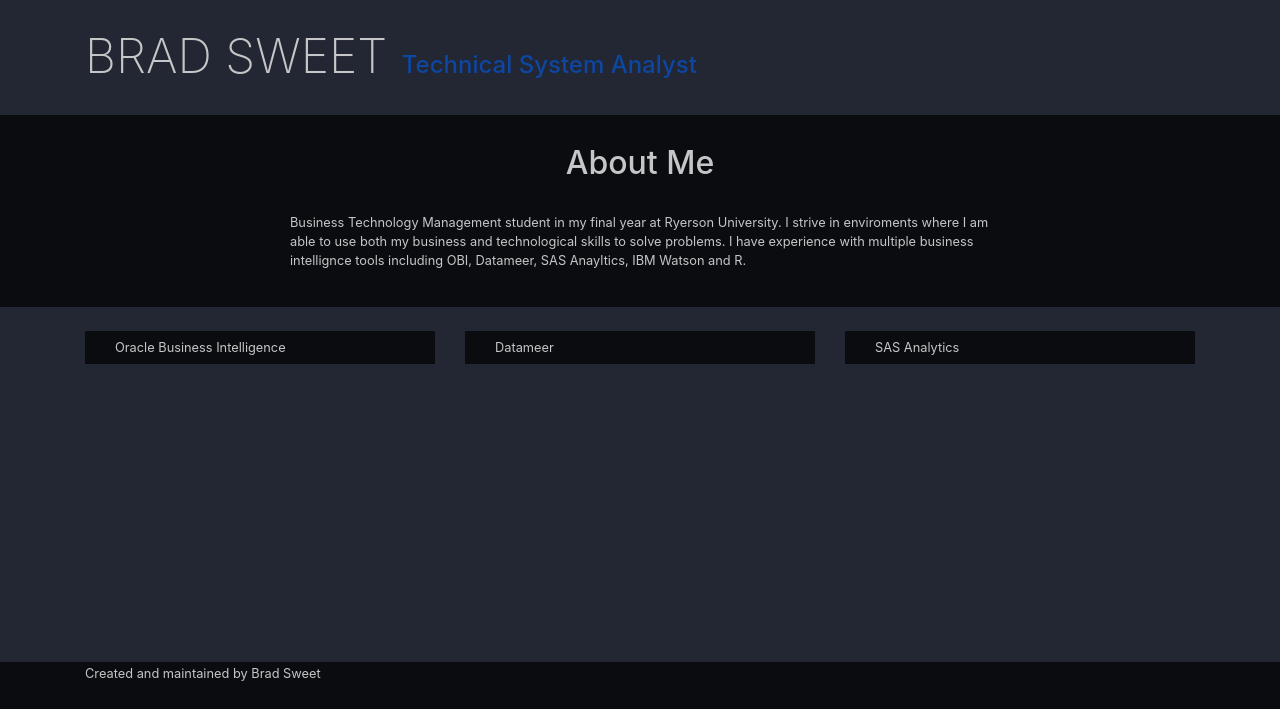
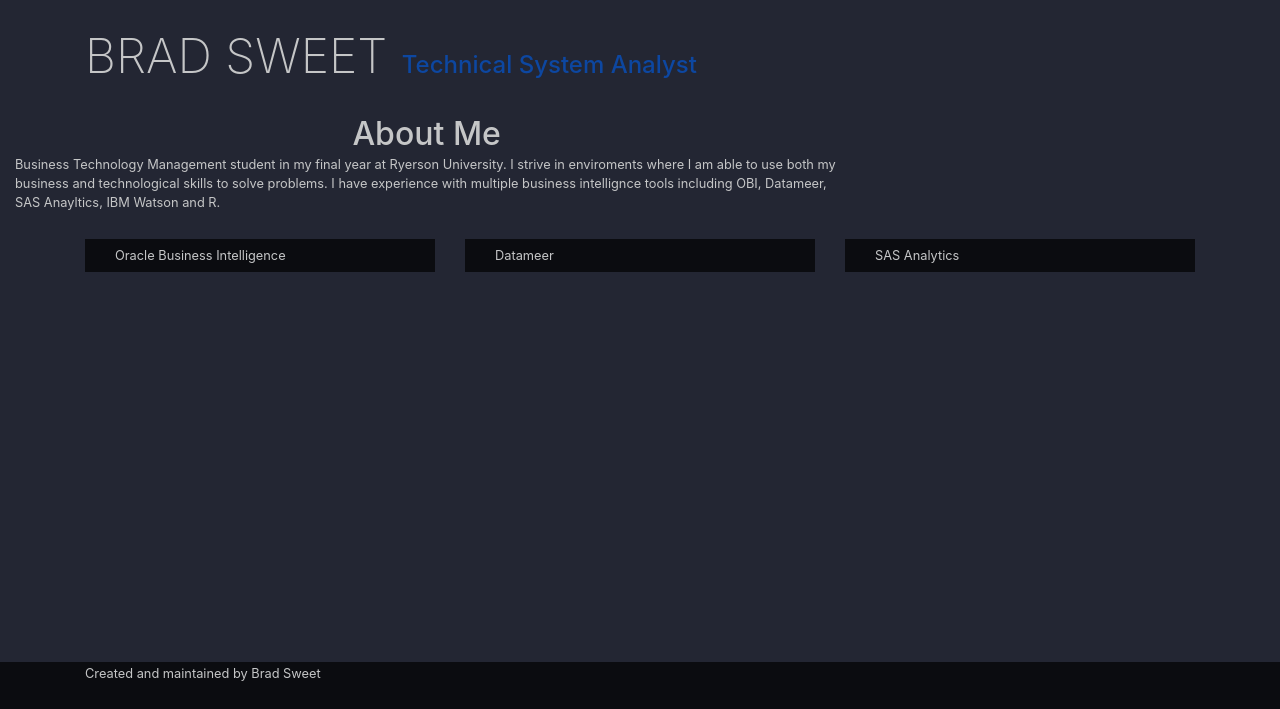
Before and after one commit to BradSweet/Brad-Sweet, a plain HTML site: page index.html in a window 1280 px wide. Shown: the part 91-800 px from the top of the page. Drawn offline with nearby package versions, Linux system fonts and the light colour scheme.

Commit message:
Update index.html

```diff
--- a/index.html
+++ b/index.html
@@ -1,5 +1,6 @@
 <!DOCTYPE html>
 <html lang="en">
+
 	<head>
 		<meta charset="utf-8">
 		<meta http-equiv="X-UA-Compatible" content="IE=edge">
@@ -11,6 +12,7 @@
 		<link href="bootstrap/css/bootstrap.min.css" rel="stylesheet">
 		<link rel="stylesheet" href="https://cdnjs.cloudflare.com/ajax/libs/font-awesome/4.7.0/css/font-awesome.min.css">
 	</head>
+
 	<body>
 		<div class="navbar">
 			<div class="container">
@@ -39,26 +41,16 @@
 				</div>
 			</div>
 		</div>
+
 		<div class="container">
 			<h1 class="content-title inline">Brad Sweet</h1>
 			<h2 class="content-subtitle inline">Technical System Analyst</h2>
 		</div>
 
-	<div class="col col-xs-12 col-md-12">
-		<div class="container">
-			<br>
+		<div class="row-12 justify-content-start">
+			<div class="col-8">
 				<h1 class="center">About Me</h1>
-			<br>
-			<div class="row">
-				<div class="col col-xs-1 col-md-2">
-				</div>
-				<div class="col col-xs-10 col-md-8">
-					<div class="container">
 				<p>Business Technology Management student in my final year at Ryerson University. I strive in enviroments where I am able to use both my business and technological skills to solve problems. I have experience with multiple business intellignce tools including OBI, Datameer, SAS Anayltics, IBM Watson and R. </p>
-					</div>
-				</div>
-			</div>
-			<br>
 			</div>
 		</div>
 
@@ -104,23 +96,6 @@
 		<script src="https://ajax.googleapis.com/ajax/libs/jquery/1.12.4/jquery.min.js"></script>
 		<!-- Include all compiled plugins (below), or include individual files as needed -->
 		<script src="bootstrap/js/bootstrap.min.js"></script>
+
 	</body>
 </html>
-
-<!--
-		<p><b></b></p>
-		<ul>
-			<li>
-				<p></p>
-			</li>
-			<li>
-				<p></p>
-			</li>
-			<li>
-				<p></p>
-			</li>
-			<li>
-				<p></p>
-			</li>
-		</ul>
-		-->
```
Lines whose indentation alone changed are shown as unchanged.
